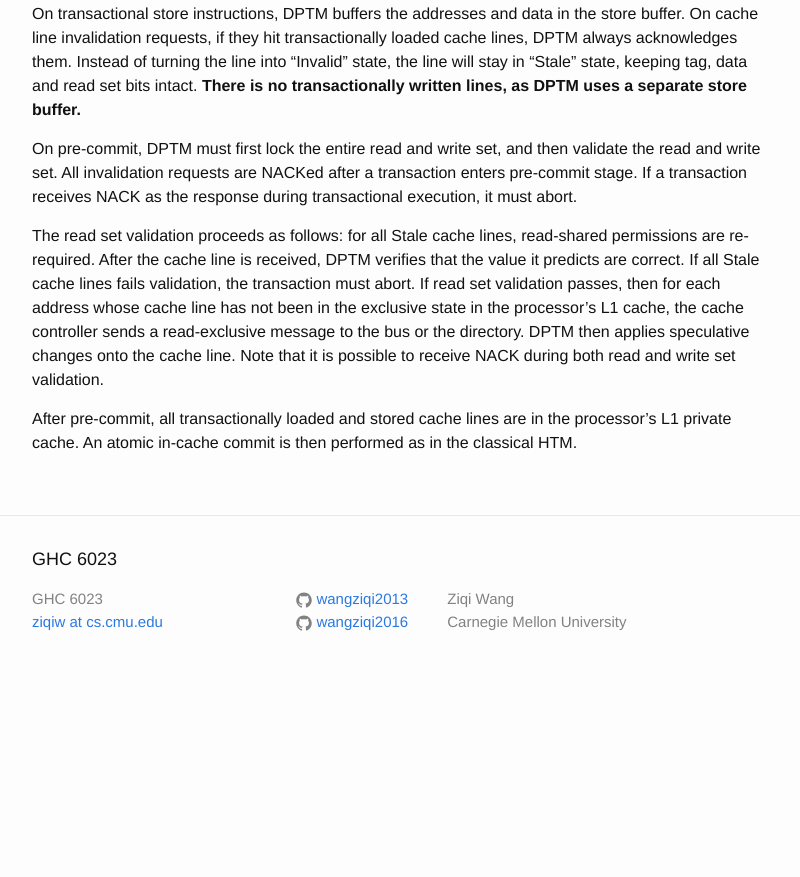
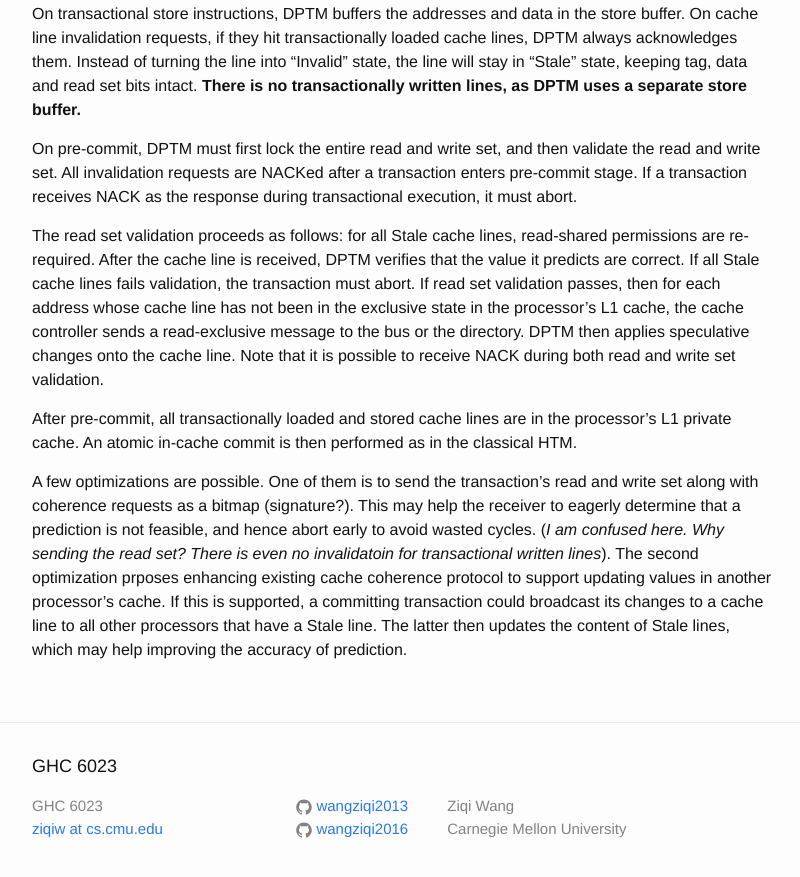
Before and after one commit to wangziqi2013/wangziqi2013.github.io, a Jekyll site: the page built from _posts/2018-03-14-Transactional-Conflict-Decoupling-and-Value-Prediction.markdown, in a window 1280 px wide and 900 px high, scrolled down 826 px. Shown: the top 877 px of the window, without its empty margins (238-1038 px from the left). Built offline with Jekyll 4.4.1, drawn with Linux system fonts in a browser that asks for light colours; before the commit the page ends 1519 px from its top, so only the background shows below that.

Commit message:
Adding DPTM optimization

```diff
--- a/_posts/2018-03-14-Transactional-Conflict-Decoupling-and-Value-Prediction.markdown
+++ b/_posts/2018-03-14-Transactional-Conflict-Decoupling-and-Value-Prediction.markdown
@@ -40,3 +40,9 @@ the cache line. Note that it is possible to receive NACK during both read and wr
 
 After pre-commit, all transactionally loaded and stored cache lines are in the processor's L1 private cache.
 An atomic in-cache commit is then performed as in the classical HTM.
+
+A few optimizations are possible. One of them is to send the transaction's read and write set along with coherence requests
+as a bitmap (signature?). This may help the receiver to eagerly determine that a prediction is not feasible, and hence
+abort early to avoid wasted cycles. (*I am confused here. Why sending the read set? There is even no invalidatoin for transactional
+written lines*). The second optimization prposes enhancing existing cache coherence protocol to support updating values in another
+processor's cache. If this is supported, a committing transaction could broadcast its changes to a cache line to all other processors that have a Stale line. The latter then updates the content of Stale lines, which may help improving the accuracy of prediction.
```
